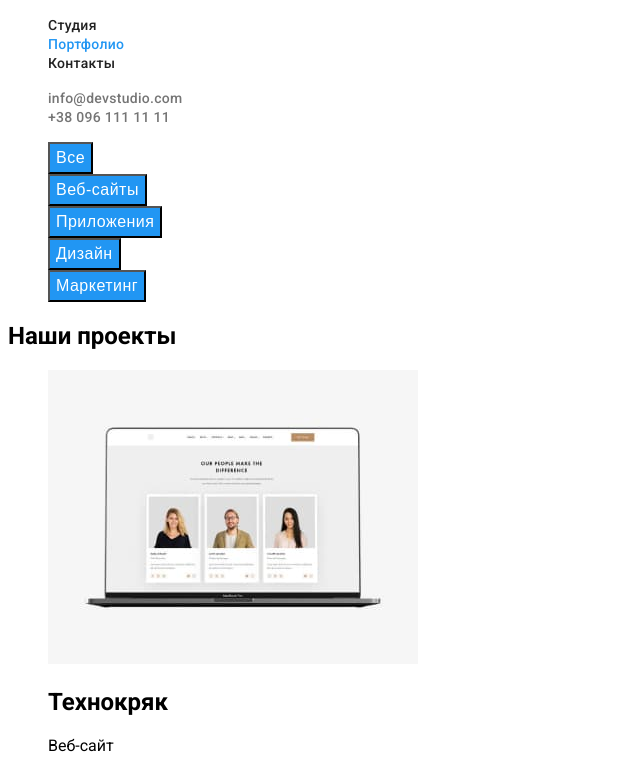
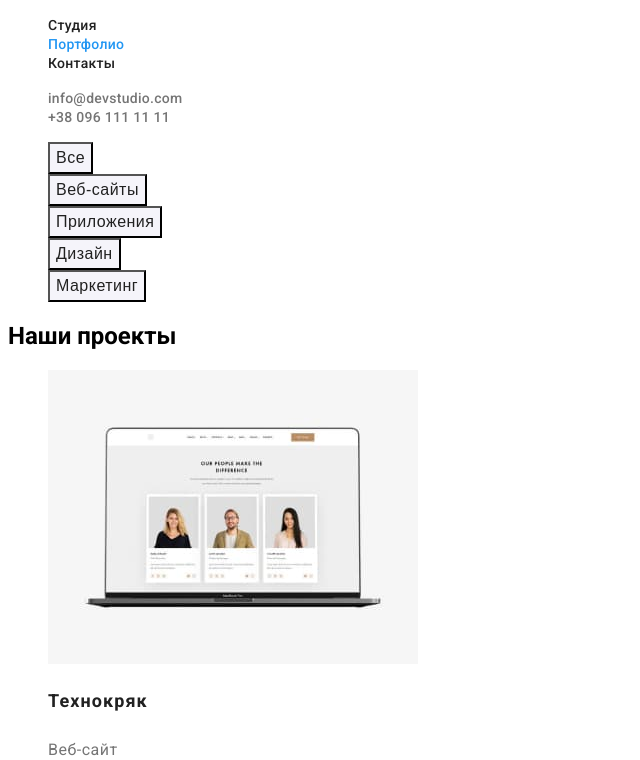
Before and after one commit to P-Sichkar/goit-markup-hw-02, a plain HTML site: page portfolio.html in a window 1280 px wide. Shown: the part 40-800 px from the top of the page, without its empty margins (0-640 px from the left). Drawn offline with Linux system fonts and the light colour scheme.

Commit message:
Update styles.css

```diff
--- a/css/styles.css
+++ b/css/styles.css
@@ -217,10 +217,10 @@ body {
   letter-spacing: 0.03em;
   color: var(--batton-filter-text-color);
   background-color: var(--batton-filter-background-color);
+  cursor: pointer;
 }
 .filter-btn:focus,
-.filter-btn:hover,
-.filter-btn {
+.filter-btn:hover {
   font-weight: 500;
   font-size: 16px;
   line-height: 1.63;
@@ -229,3 +229,18 @@ body {
   color: var(--batton-filter-focus-text-color);
   background-color: var(--batton-filter-focus-background-color);
 }
+
+.projects-name {
+  font-size: 18px;
+  line-height: 2;
+  letter-spacing: 0.06em;
+  color: var(--dominant-text-color);
+}
+
+.projects-type {
+  font-weight: 400;
+  font-size: 16px;
+  line-height: 1.88;
+  letter-spacing: 0.03em;
+  color: var(--projects-subtitle-color);
+}
```
